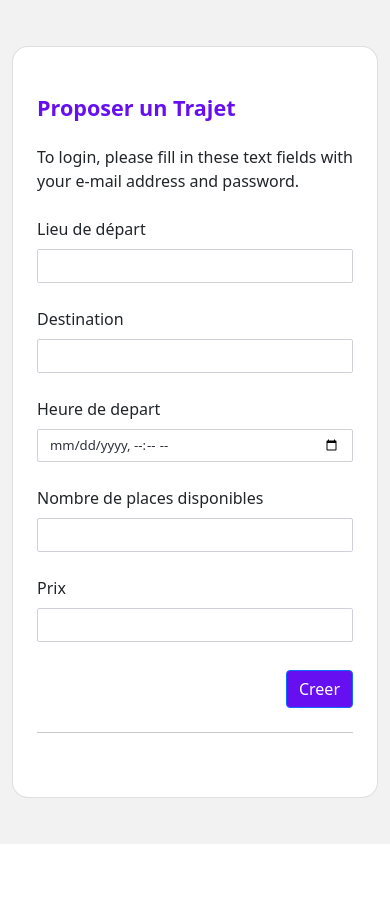
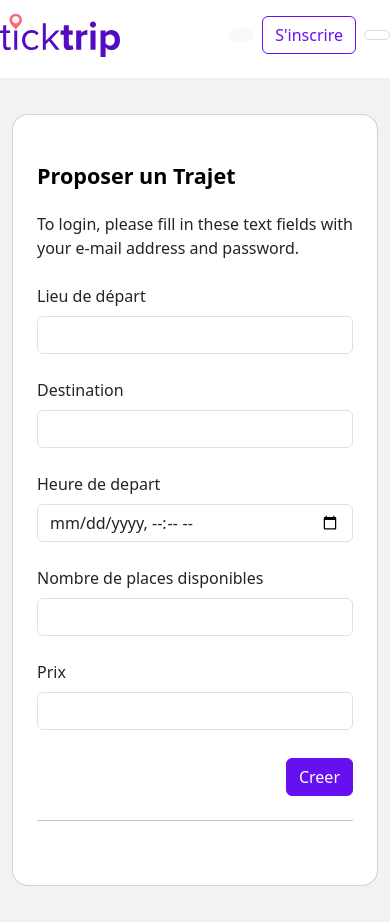
Before and after one commit to sxrah-boop/tickTrip, a Laravel app: page /create-trip in a window 390 px wide. Before the commit the page ends 844 px from the top, so only its background shows below. Run offline with Laravel 10, Linux system fonts and the light colour scheme; some libraries are stand-ins or nearby versions.

Commit message:
proposer un trajet new design

```diff
--- a/resources/views/home.blade.php
+++ b/resources/views/home.blade.php
@@ -57,9 +57,6 @@
         </div>
 
     </section>
-
-
-
 
 @include('includes.footer')
 </body>
--- a/resources/views/trips/create.blade.php
+++ b/resources/views/trips/create.blade.php
@@ -1,29 +1,10 @@
-<!DOCTYPE html>
-<html lang="en">
+@include('includes.header')
 
-<head>
-    <meta charset="UTF-8">
-    <meta name="viewport" content="width=device-width, initial-scale=1.0">
-    <link href="https://cdn.jsdelivr.net/npm/bootstrap@5.0.2/dist/css/bootstrap.min.css" rel="stylesheet"
-        integrity="sha384-EVSTQN3/azprG1Anm3QDgpJLIm9Nao0Yz1ztcQTwFspd3yD65VohhpuuCOmLASjC" crossorigin="anonymous">
-    <link rel="stylesheet" href="{{ asset('css/style.css') }}">
-    <title>Create trip</title>
-</head>
-
-<body>
     <section class="intro">
         <div class="bg-image h-100">
             <div class="mask d-flex align-items-center h-100" style="background-color: #f3f2f2;">
-                <div class="container">
-                    <div class="row d-flex justify-content-center align-items-center">
-                        <div class="col-12 col-lg-9 col-xl-8">
-                            <div class="card" style="border-radius: 1rem;">
-                                <div class="row g-0">
-                                    <div class="col-md-4 d-none d-md-block">
-                                        <img src="{{ asset('images/login.png') }}" alt="login form" class="img-fluid"
-                                            style="border-top-left-radius: 1rem; border-bottom-left-radius: 1rem;height: 100%;" />
-                                    </div>
-                                    <div class="col-md-8 d-flex align-items-center">
+                <div class="container d-flex align-items-center justify-content-center ">
+                            <div class="card" style="border-radius: 1rem; max-width:700px">
                                         <div class="card-body py-5 px-4 p-md-5">
 
                                             <form action="{{ route('store-trip') }}" method="POST">
@@ -33,7 +14,7 @@
                                                         {{ Session::get('fail') }}
                                                     </div>
                                                 @endif
-                                                <h4 class="fw-bold mb-4" style="color: #6610F2;">Proposer un Trajet
+                                                <h4 class="fw-bold mb-4" style="color:black;">Proposer un Trajet
                                                 </h4>
                                                 <p class="mb-4">To login, please fill in these text fields with your
                                                     e-mail address and
@@ -97,13 +78,8 @@
                                                 <hr>
                                             </form>
 
-
                                         </div>
-                                    </div>
-                                </div>
                             </div>
-                        </div>
-                    </div>
                 </div>
             </div>
         </div>
```
